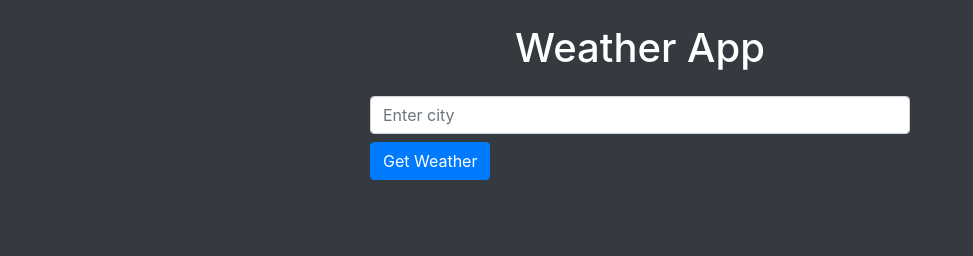
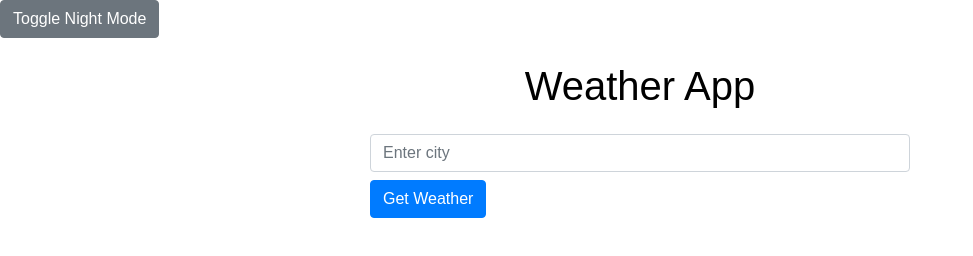
Before and after one commit to wllmAnderson/weatherApp, a plain HTML site: page index.html in a window 1280 px wide. Shown: the whole page, without its empty margins (0-973 px from the left). Drawn offline with nearby package versions, Linux system fonts and the light colour scheme.

Commit message:
day night

```diff
--- a/index.html
+++ b/index.html
@@ -6,9 +6,11 @@
     <title>Weather App</title>
     <!-- Including Bootstrap CSS -->
     <link href="https://stackpath.bootstrapcdn.com/bootstrap/4.5.2/css/bootstrap.min.css" rel="stylesheet">
+    <link href="style.css" rel="stylesheet">
 </head>
-<body class="bg-dark text-white"> <!-- Applying black background and white text -->
-    <div class="container">
+<body id="body" class="day-mode"> <!-- Add id and default class -->
+    <button id="toggleMode" onclick="toggleMode()" class="btn btn-secondary">Toggle Night Mode</button>
+        <div class="container">
         <h1 class="text-center my-4">Weather App</h1>
         <div class="row justify-content-center">
             <div class="col-md-6">
--- a/script.js
+++ b/script.js
@@ -1,3 +1,17 @@
+function toggleMode() {
+    const body = document.getElementById('body');
+    const button = document.getElementById('toggleMode');
+    if (body.classList.contains('day-mode')) {
+        body.classList.remove('day-mode');
+        body.classList.add('night-mode');
+        button.textContent = 'Toggle Day Mode';
+    } else {
+        body.classList.remove('night-mode');
+        body.classList.add('day-mode');
+        button.textContent = 'Toggle Night Mode';
+    }
+}
+
 function getWeather() {
     const city = document.getElementById('city').value;
     const apiKey = '2c479dfacc57a44301b67fd8100ab6c6';
--- a/style.css
+++ b/style.css
@@ -5,3 +5,13 @@ body {
 #weather {
     margin-top: 20px;
 }
+
+.day-mode {
+    background-color: #ffffff;
+    color: #000000;
+}
+
+.night-mode {
+    background-color: #000000;
+    color: #ffffff;
+}
```
